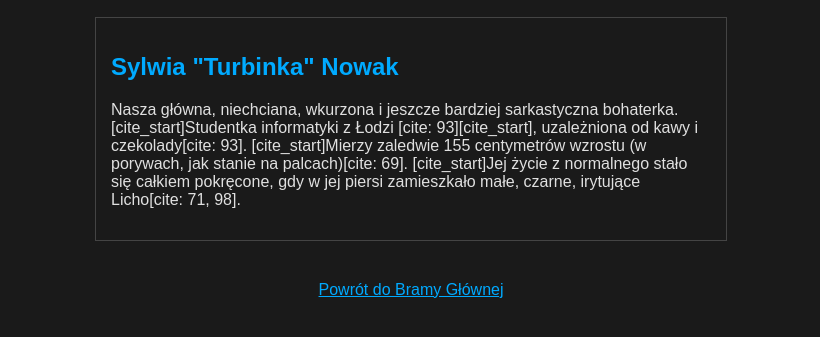
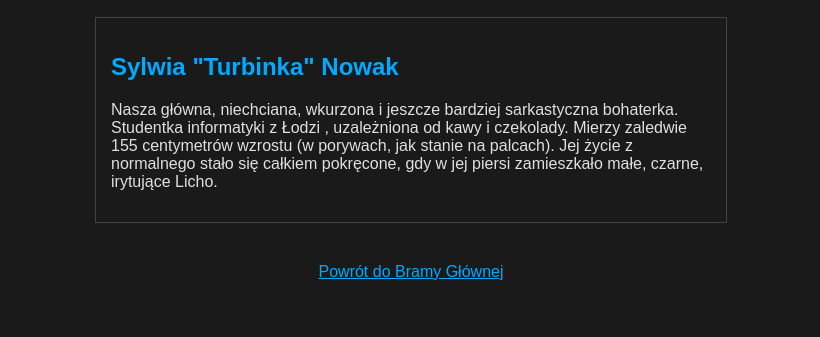
Before and after one commit to BobiRobaczek/BobiRobaczek.github.io, a plain HTML site: page postacie.html in a window 1280 px wide. Shown: the part 129-466 px from the top of the page, without its empty margins (229-1049 px from the left). Drawn offline with Linux system fonts and the light colour scheme.

Commit message:
Update postacie.html

```diff
--- a/postacie.html
+++ b/postacie.html
@@ -20,7 +20,7 @@
     <div class="character-card">
         <h2>Sylwia "Turbinka" Nowak</h2>
         <p>
-            Nasza główna, niechciana, wkurzona i jeszcze bardziej sarkastyczna bohaterka. [cite_start]Studentka informatyki z Łodzi [cite: 93][cite_start], uzależniona od kawy i czekolady[cite: 93]. [cite_start]Mierzy zaledwie 155 centymetrów wzrostu (w porywach, jak stanie na palcach)[cite: 69]. [cite_start]Jej życie z normalnego stało się całkiem pokręcone, gdy w jej piersi zamieszkało małe, czarne, irytujące Licho[cite: 71, 98].
+            Nasza główna, niechciana, wkurzona i jeszcze bardziej sarkastyczna bohaterka. Studentka informatyki z Łodzi , uzależniona od kawy i czekolady. Mierzy zaledwie 155 centymetrów wzrostu (w porywach, jak stanie na palcach). Jej życie z normalnego stało się całkiem pokręcone, gdy w jej piersi zamieszkało małe, czarne, irytujące Licho.
         </p>
     </div>
 
```
